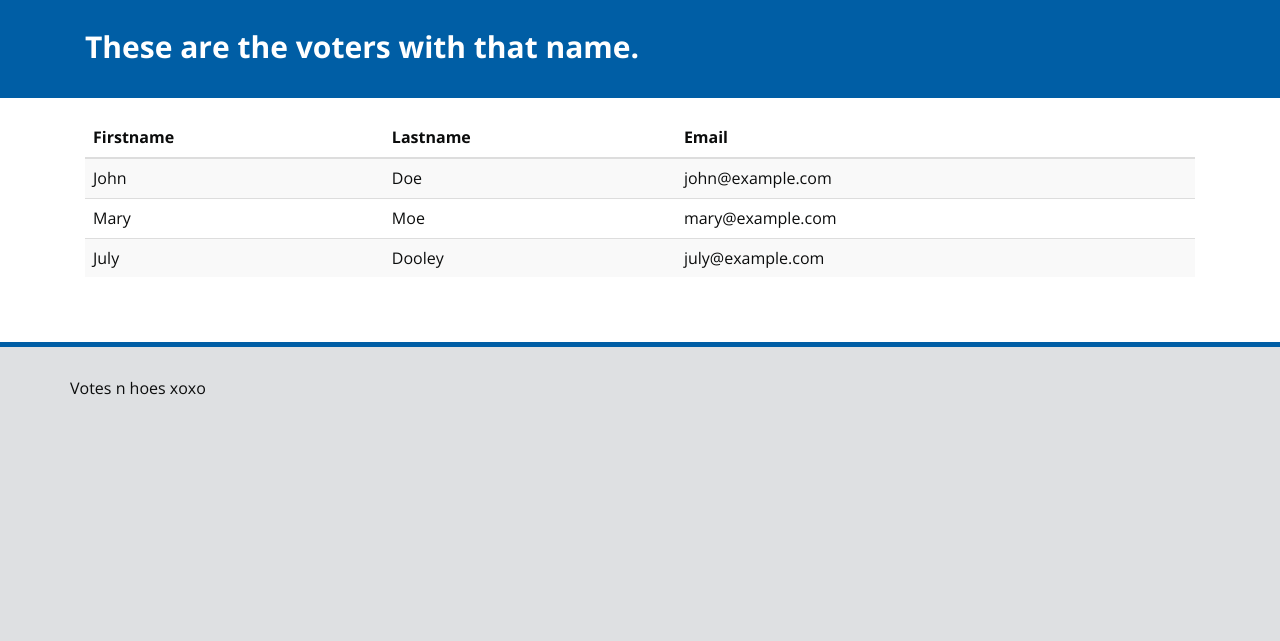
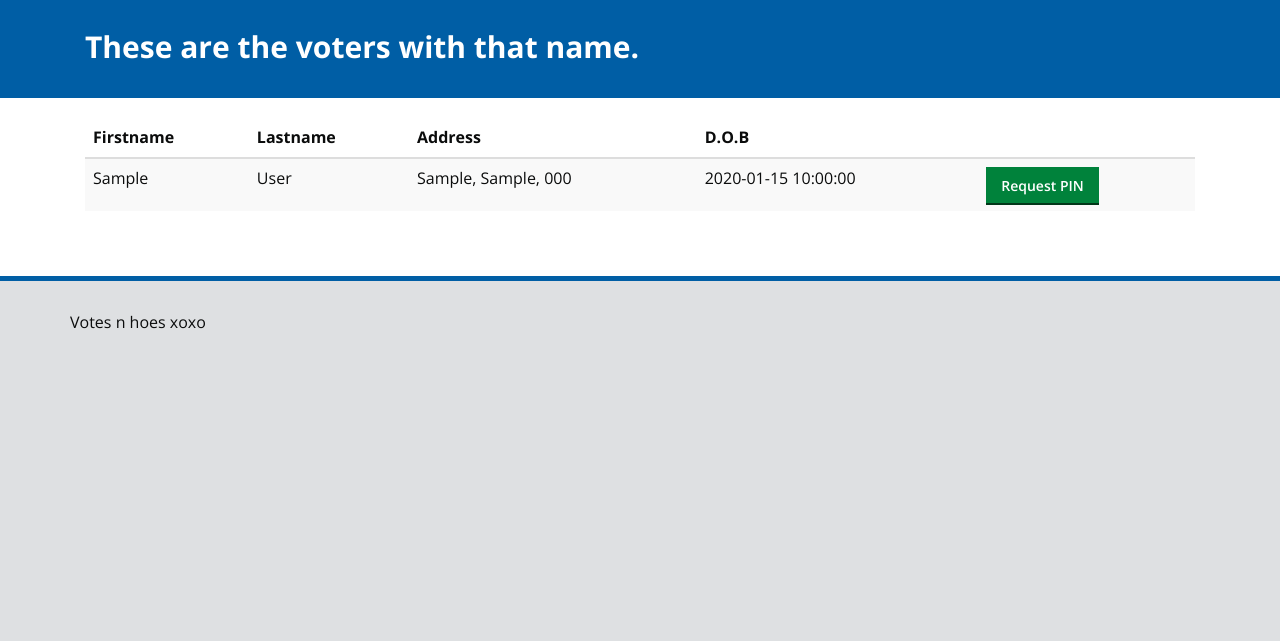
Before and after one commit to E-lection/Station, a Flask app: template templates/voterdb.html in a window 1280 px wide. Shown: the part 77-718 px from the top of the page. Run offline with Flask 2, Linux system fonts and the light colour scheme; the template is opened without the code that fills it: most values are stand-ins (such as "Sample title", 1, 10 or a date in 2020); some libraries are stand-ins or nearby versions.

Commit message:
Voterdb page now displays names in table.

```diff
--- a/static/css/main.css
+++ b/static/css/main.css
@@ -26,3 +26,8 @@
 .form-control {
   font-size: 20px;
 }
+
+/* VOTER TABLE STUFF */
+.voterdb-btn {
+  padding: 6px 12px 4px 12px;
+}
--- a/templates/voterdb.html
+++ b/templates/voterdb.html
@@ -17,25 +17,24 @@ These are the voters with that name.
       <tr>
         <th>Firstname</th>
         <th>Lastname</th>
-        <th>Email</th>
+        <th>Address</th>
+        <th>D.O.B</th>
+        <th></th>
       </tr>
     </thead>
     <tbody>
-      <tr>
-        <td>John</td>
-        <td>Doe</td>
-        <td>john@example.com</td>
-      </tr>
-      <tr>
-        <td>Mary</td>
-        <td>Moe</td>
-        <td>mary@example.com</td>
-      </tr>
-      <tr>
-        <td>July</td>
-        <td>Dooley</td>
-        <td>july@example.com</td>
-      </tr>
+        <!--repeat this table row for each item in items-->
+        {% for voter in voters %}
+        <tr>
+            <td>{{voter.fields.first_name}}</td>
+            <td>{{voter.fields.last_name}}</td>
+            <td>{{voter.fields.addr_line_1}}, {{voter.fields.addr_line_2}}, {{voter.fields.postcode}}</td>
+            <td>{{voter.fields.date_of_birth}}</td>
+            <td>
+              <button class="btn btn-primary voterdb-btn">Request PIN</button>
+            </td>
+        </tr>
+        {% endfor %}
     </tbody>
   </table>
 {% endblock %}
```
